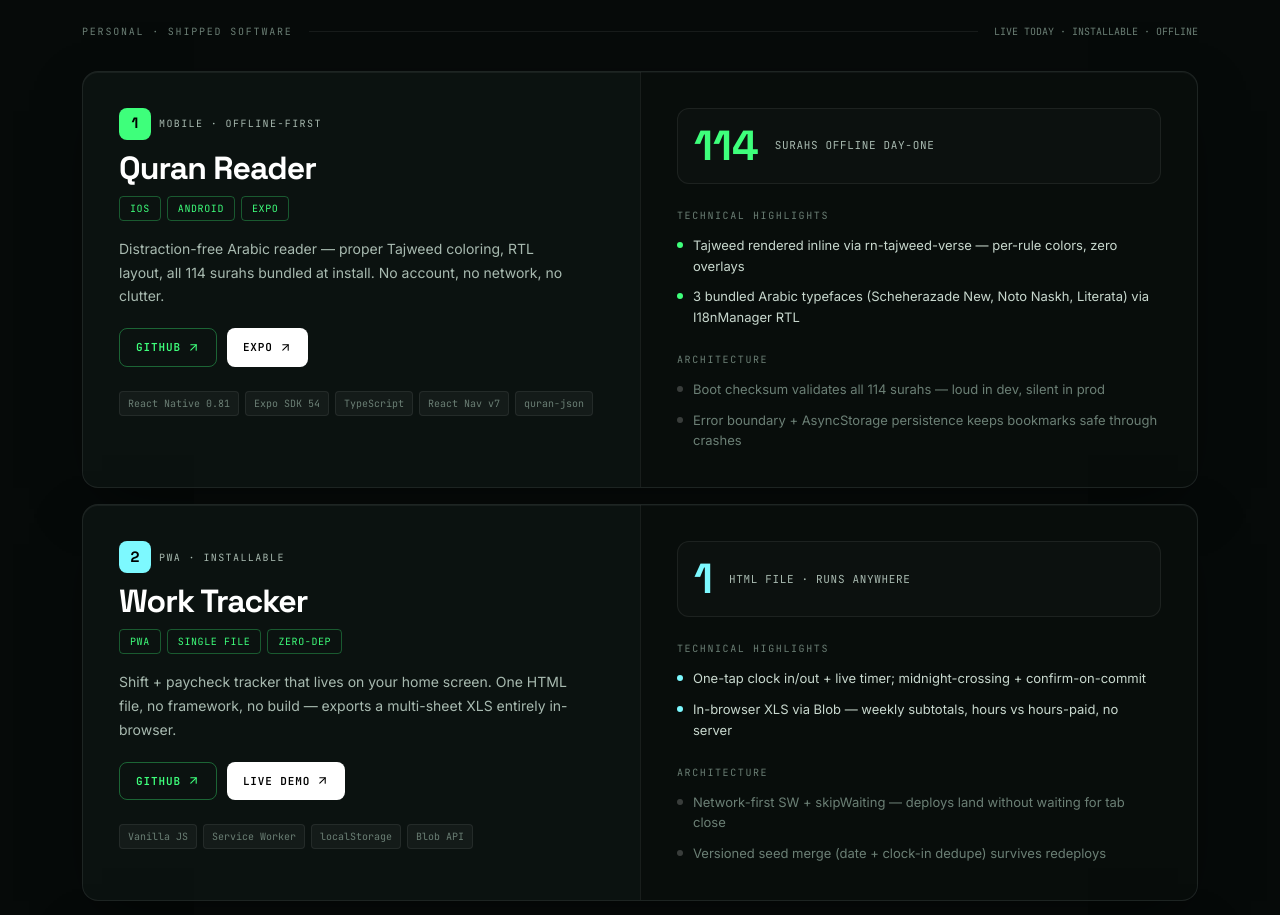
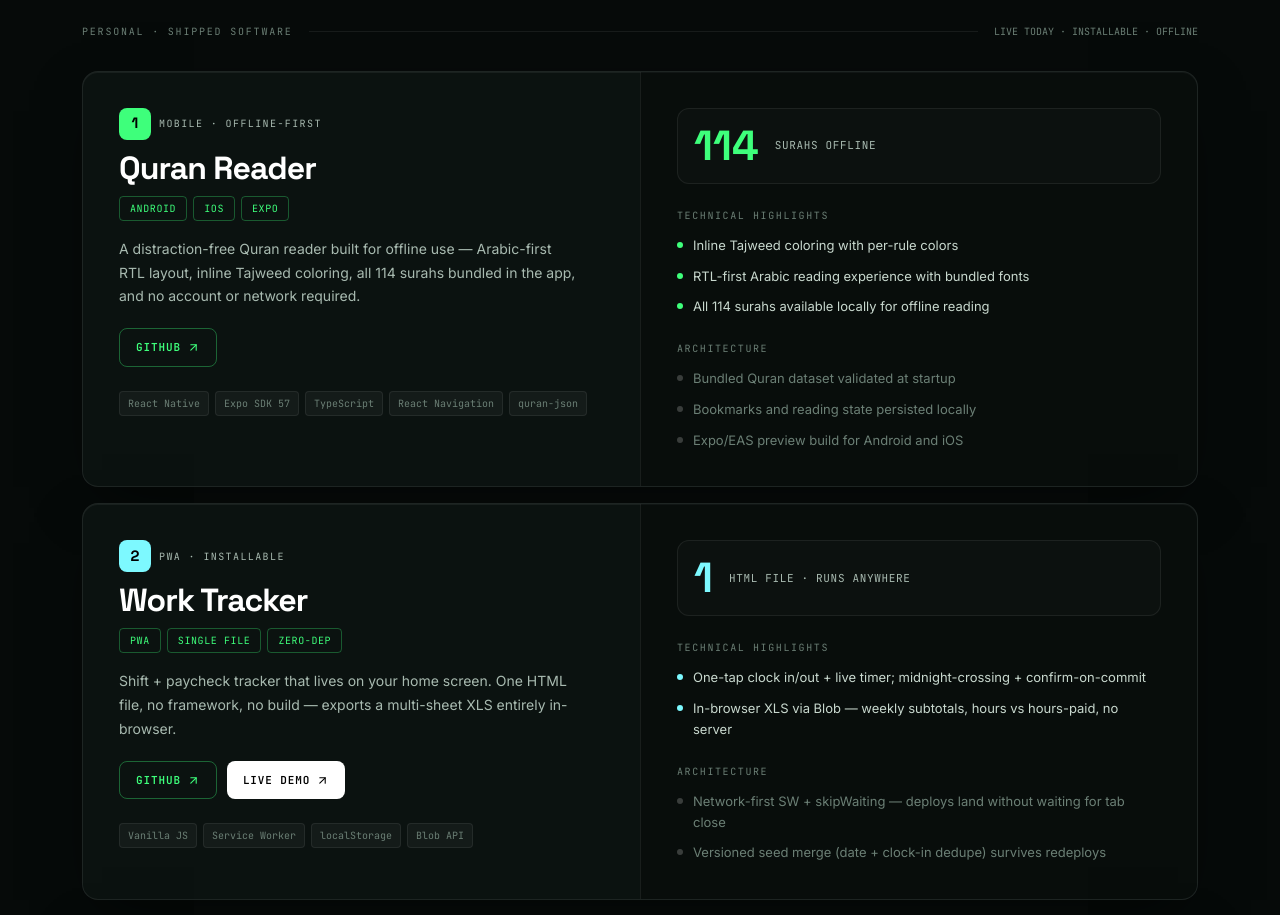
Before and after one commit to amajid17/Portfolio, a React (Vite) app: page / in a window 1280 px wide. Shown: the part 5040-5955 px from the top of the page. Built offline with nearby package versions, Linux system fonts and the light colour scheme.

Commit message:
Refactor Quran Reader entry in PERSONAL array
Updated the Quran Reader entry to improve clarity and detail, including changes to the pitch, stack, highlights, and architecture descriptions.

```diff
--- a/src/data.ts
+++ b/src/data.ts
@@ -192,24 +192,31 @@ export const PERSONAL = [
   {
   type: "Mobile · Offline-first",
   name: "Quran Reader",
-    plats: ["iOS", "Android", "Expo"],
+  plats: ["Android", "iOS", "Expo"],
   pitch:
-      "Distraction-free Arabic reader — proper Tajweed coloring, RTL layout, all 114 surahs bundled at install. No account, no network, no clutter.",
+    "A distraction-free Quran reader built for offline use — Arabic-first RTL layout, inline Tajweed coloring, all 114 surahs bundled in the app, and no account or network required.",
   links: [
     { l: "GitHub", h: "https://github.com/amajid17/Quran-reader" },
-      { l: "Expo", h: "https://expo.dev/@amajid17/quran-reader" },
   ],
-    stack: ["React Native 0.81", "Expo SDK 54", "TypeScript", "React Nav v7", "quran-json"],
+  stack: [
+    "React Native",
+    "Expo SDK 57",
+    "TypeScript",
+    "React Navigation",
+    "quran-json",
+  ],
   highlights: [
-      "Tajweed rendered inline via rn-tajweed-verse — per-rule colors, zero overlays",
-      "3 bundled Arabic typefaces (Scheherazade New, Noto Naskh, Literata) via I18nManager RTL",
+    "Inline Tajweed coloring with per-rule colors",
+    "RTL-first Arabic reading experience with bundled fonts",
+    "All 114 surahs available locally for offline reading",
   ],
   arch: [
-      "Boot checksum validates all 114 surahs — loud in dev, silent in prod",
-      "Error boundary + AsyncStorage persistence keeps bookmarks safe through crashes",
+    "Bundled Quran dataset validated at startup",
+    "Bookmarks and reading state persisted locally",
+    "Expo/EAS preview build for Android and iOS",
   ],
   metric: "114",
-    metricLabel: "surahs offline day-one",
+  metricLabel: "surahs offline",
   accent: "#3eff7b",
 },
   {
```
Lines whose indentation alone changed are shown as unchanged.
